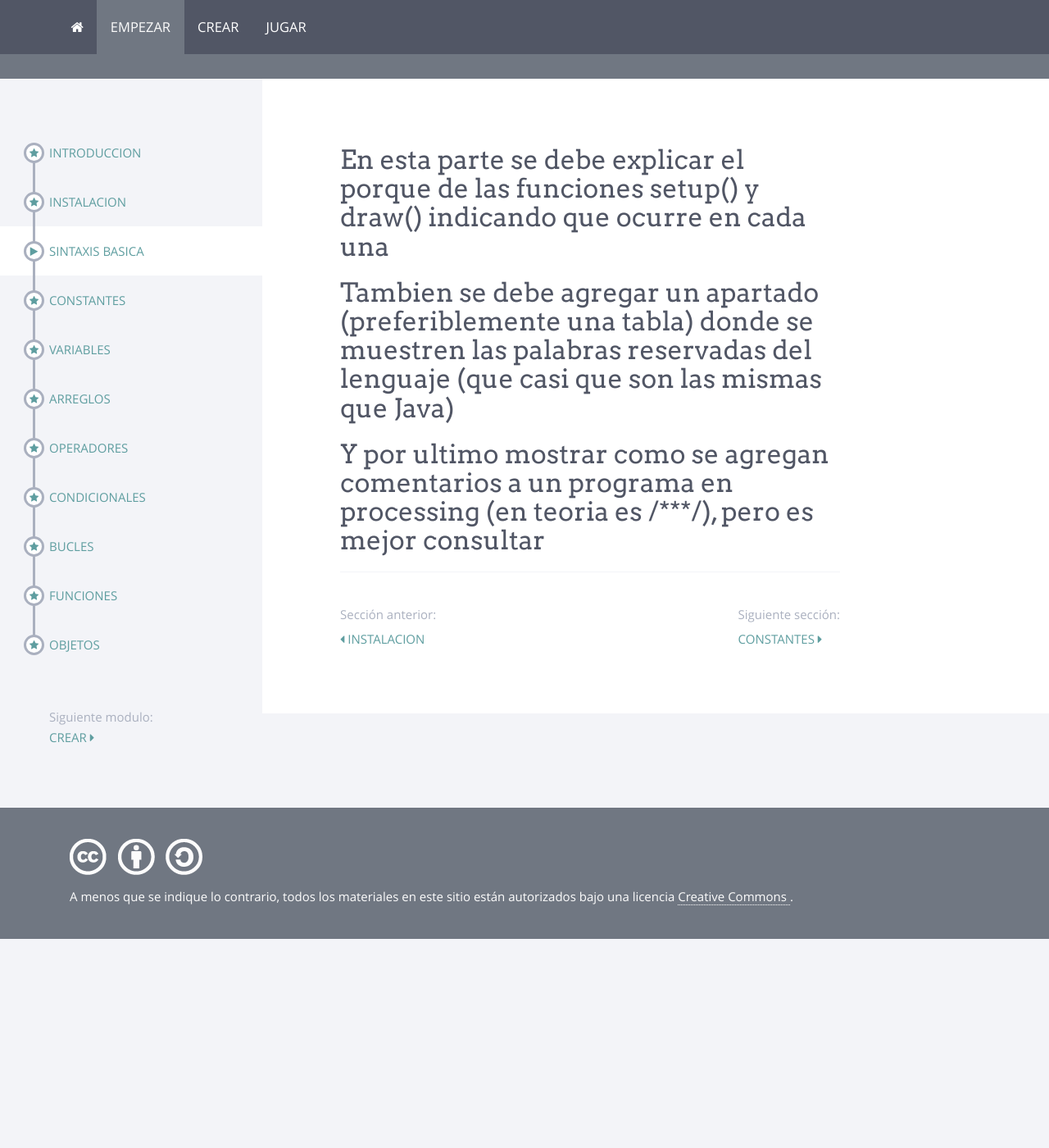
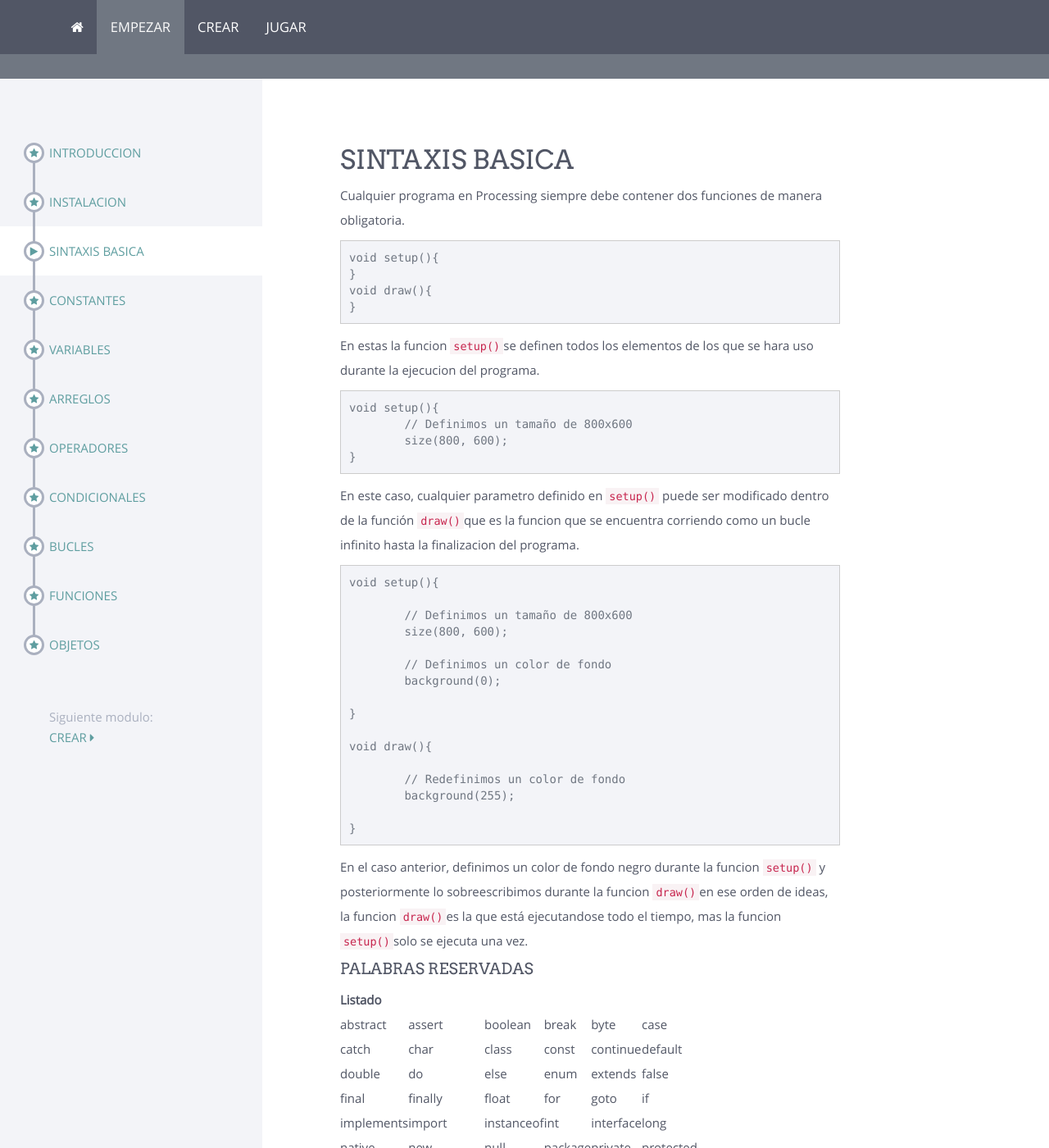
Before and after one commit to doztrock/doztrock.github.io, a Jekyll site: the page built from modules/empezar/_posts/2020-01-03-sintaxis-basica.markdown, in a window 1280 px wide and 1400 px high. Shown: the whole window at 82% size. Built offline with Jekyll 4.4.1, drawn with Linux system fonts in a browser that asks for light colours; nearby versions of some CDN libraries; some of the changed text lies outside the part shown.

Commit message:
Update 2020-01-03-sintaxis-basica.markdown

````diff
--- a/modules/empezar/_posts/2020-01-03-sintaxis-basica.markdown
+++ b/modules/empezar/_posts/2020-01-03-sintaxis-basica.markdown
@@ -1,5 +1,71 @@
-## En esta parte se debe explicar el porque de las funciones setup() y draw() indicando que ocurre en cada una
+## SINTAXIS BASICA
 
-## Tambien se debe agregar un apartado (preferiblemente una tabla) donde se muestren las palabras reservadas del lenguaje (que casi que son las mismas que Java)
+Cualquier programa en Processing siempre debe contener dos funciones de manera obligatoria.
 
-## Y por ultimo mostrar como se agregan comentarios a un programa en processing (en teoria es /***/), pero es mejor consultar
+```java
+void setup(){
+}
+void draw(){
+}
+```
+
+En estas la funcion `setup()`se definen todos los elementos de los que se hara uso durante la ejecucion del programa.
+
+```java
+void setup(){
+	// Definimos un tamaño de 800x600
+	size(800, 600);
+}
+```
+
+En este caso, cualquier parametro definido en `setup()` puede ser modificado dentro de la función `draw()`que es la funcion que se encuentra corriendo como un bucle infinito hasta la finalizacion del programa.
+
+```java
+void setup(){
+
+	// Definimos un tamaño de 800x600
+	size(800, 600);
+
+	// Definimos un color de fondo
+	background(0);
+
+}
+
+void draw(){
+
+	// Redefinimos un color de fondo
+	background(255);
+
+}
+```
+
+En el caso anterior, definimos un color de fondo negro durante la funcion `setup()` y posteriormente lo sobreescribimos durante la funcion `draw()`en ese orden de ideas, la funcion `draw()`es la que está ejecutandose todo el tiempo, mas la funcion `setup()`solo se ejecuta una vez.
+
+#### PALABRAS RESERVADAS
+
+| Listado    |              |            |          |           |           |
+|------------|--------------|------------|----------|-----------|-----------|
+| abstract   | assert       | boolean    | break    | byte      | case      |
+| catch      | char         | class      | const    | continue  | default   |
+| double     | do           | else       | enum     | extends   | false     |
+| final      | finally      | float      | for      | goto      | if        |
+| implements | import       | instanceof | int      | interface | long      |
+| native     | new          | null       | package  | private   | protected |
+| public     | return       | short      | static   | strictfp  | super     |
+| switch     | synchronized | this       | throw    | throws    | transient |
+| true       | try          | void       | volatile | while     |           |
+
+#### Comentarios
+
+Para poder insertar comentarios dentro de Processing basta seguir la sintaxis de Java.
+
+```java
+/*
+ * Este es un comentario
+ * de varias
+ * lineas
+ */
+
+// Este es un comentario de una linea
+// Esta es otra linea
+```
````
